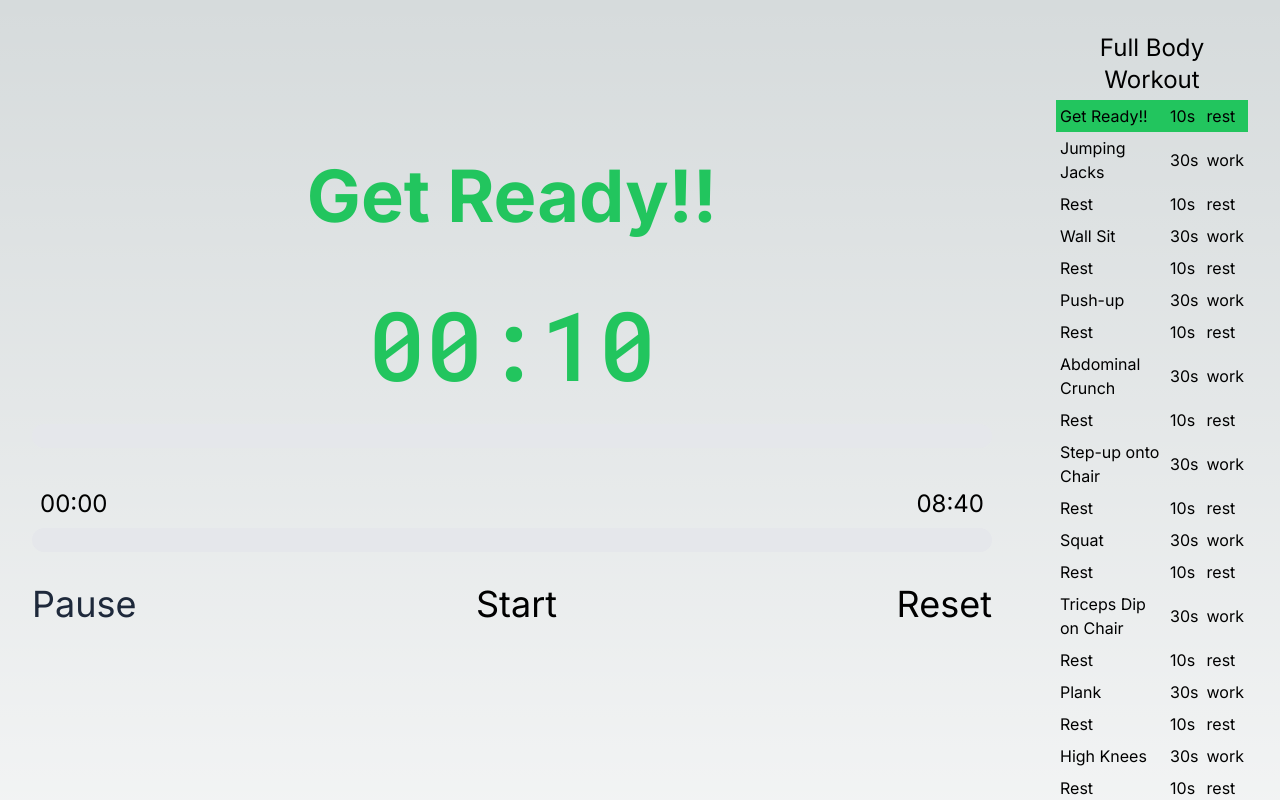
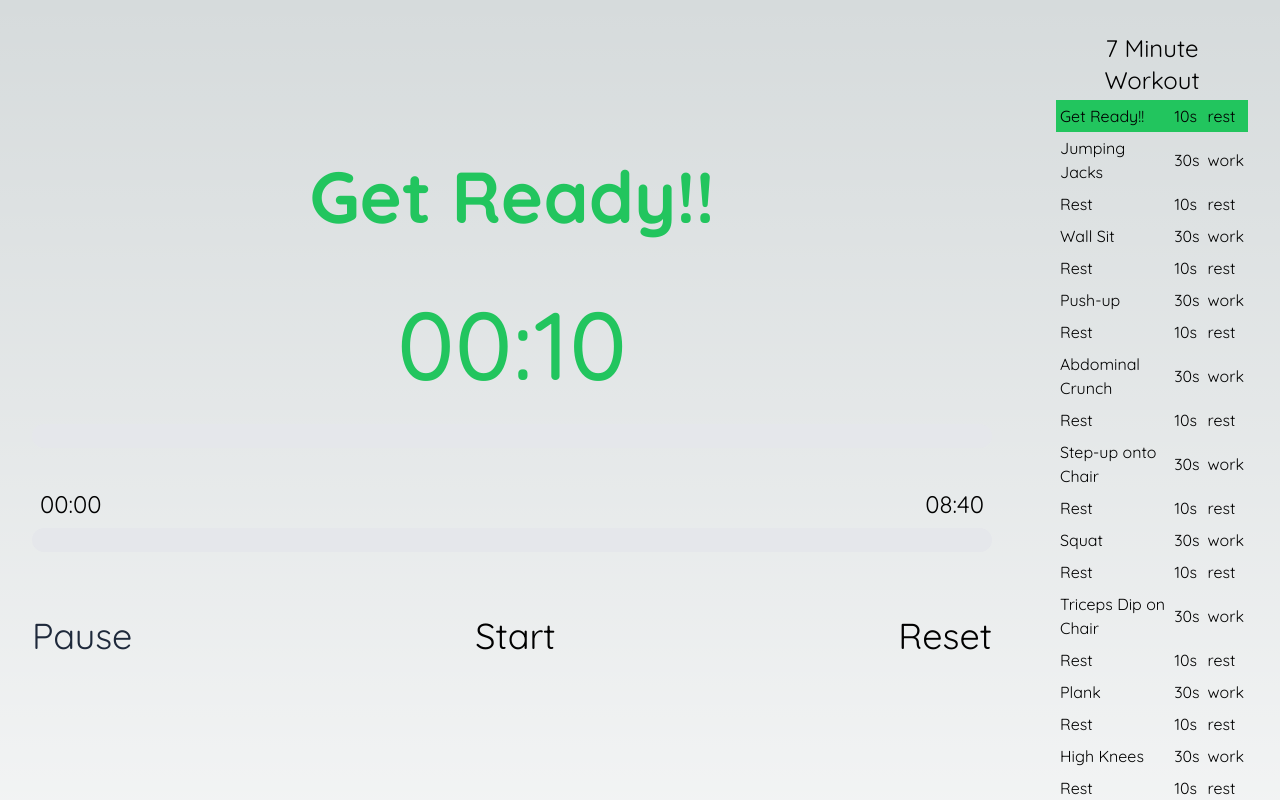
Before and after one commit to daugaard/workout-timer, a Next.js app: page / in a window 1280 px wide. Shown: the top 800 px of the page. Built offline with nearby package versions, Linux system fonts and the light colour scheme; no server answers.

Commit message:
A few more improvements.

```diff
--- a/app/lib/data.ts
+++ b/app/lib/data.ts
@@ -3,7 +3,7 @@ import { WorkoutSet } from './definitions'
 export default function getWorkoutSet() : WorkoutSet {
     // Initialize the default 7 minute workout set
 
-    const workoutSet: WorkoutSet = {id: 1, name: 'Full Body Workout', activities: []};
+    const workoutSet: WorkoutSet = {id: 1, name: '7 Minute Workout', activities: []};
     workoutSet.activities.push({id: 0, name: 'Get Ready!!', durationSeconds: 10, active: 'rest'});
     workoutSet.activities.push({id: 1, name: 'Jumping Jacks', durationSeconds: 30, active: 'work'});
     workoutSet.activities.push({id: 2, name: 'Rest', durationSeconds: 10, active: 'rest'});
--- a/app/page.tsx
+++ b/app/page.tsx
@@ -3,9 +3,13 @@
 import { useState, useEffect } from "react";
 
 import useSound from 'use-sound';
+import { Quicksand } from "next/font/google";
 
 import { ActivityHeader, Timer, ProgressBar, GlobalProgress, Controls, WorkoutSetSettings } from "@/app/ui/components";
 import getWorkoutSet from "@/app/lib/data";
+
+const quicksand = Quicksand({ subsets: ["latin"] });
+
 
 export default function Home() {
   const workoutSet = getWorkoutSet();
@@ -69,7 +73,7 @@ export default function Home() {
   }
 
   return (
-    <main className="flex min-h-screen flex-row justify-center">
+    <main className={[quicksand.className, "flex", "min-h-screen", "flex-row", "justify-center"].join(" ")}>
       <div className="basis-4/5 pt-32 p-8">
         <ActivityHeader activityName={completedWorkout ? "Great job!!!" : currentActivity.name} />
         <Timer timeSeconds={activityTimeRemaining} />
--- a/app/ui/components.tsx
+++ b/app/ui/components.tsx
@@ -1,9 +1,7 @@
 "use client"
 
-import { Roboto_Mono } from "next/font/google";
 import { WorkoutSet, Activity} from "@/app/lib/definitions";
 
-const roboto_mono = Roboto_Mono({ subsets: ["latin"] });
 
 export function ActivityHeader({activityName}: {activityName: string}) {
   return (
@@ -18,7 +16,7 @@ export function Timer({timeSeconds}: {timeSeconds: number}) {
   const minutes : String = String(Math.floor(timeSeconds / 60)).padStart(2, "0");
   const seconds : String = String(timeSeconds % 60).padStart(2, "0");
   return (
-    <div className={[roboto_mono.className, "font-medium", "text-8xl", "text-center", "text-green-500", "p-8"].join(" ")}>{minutes}:{seconds}</div>
+    <div className={["font-medium", "text-8xl", "text-center", "text-green-500", "p-8"].join(" ")}>{minutes}:{seconds}</div>
   )
 }
 
@@ -51,7 +49,7 @@ export function GlobalProgress({timeElapsed, totalDuration}: {timeElapsed: numbe
 
 export function Controls({onStart, onPause, onReset, isRunning}: {onStart: () => void, onPause: () => void, onReset: () => void, isRunning: boolean}) {
   return (
-    <div className="pt-8 flex justify-between">
+    <div className="pt-16 flex justify-between">
       <button onClick={onPause} className={["text-4xl", isRunning ? "" : "text-slate-800"].join(" ")}>Pause</button>
       <button onClick={onStart} className={["text-4xl", isRunning ? "text-slate-800" : ""].join(" ")} >Start</button>
       <button onClick={onReset} className="text-4xl">Reset</button>
```
Also changed, not shown: 1 other file (tests, documents, lock files or other folders).
